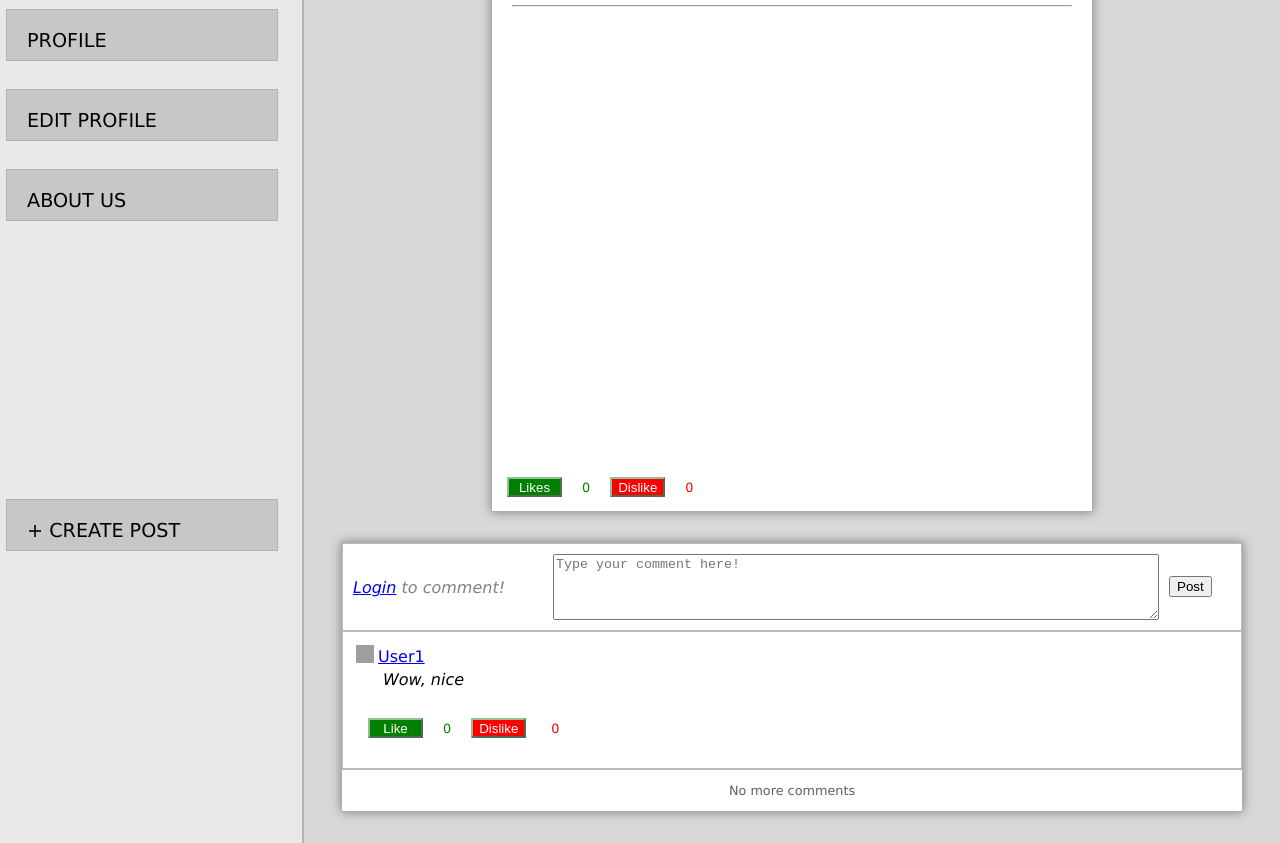
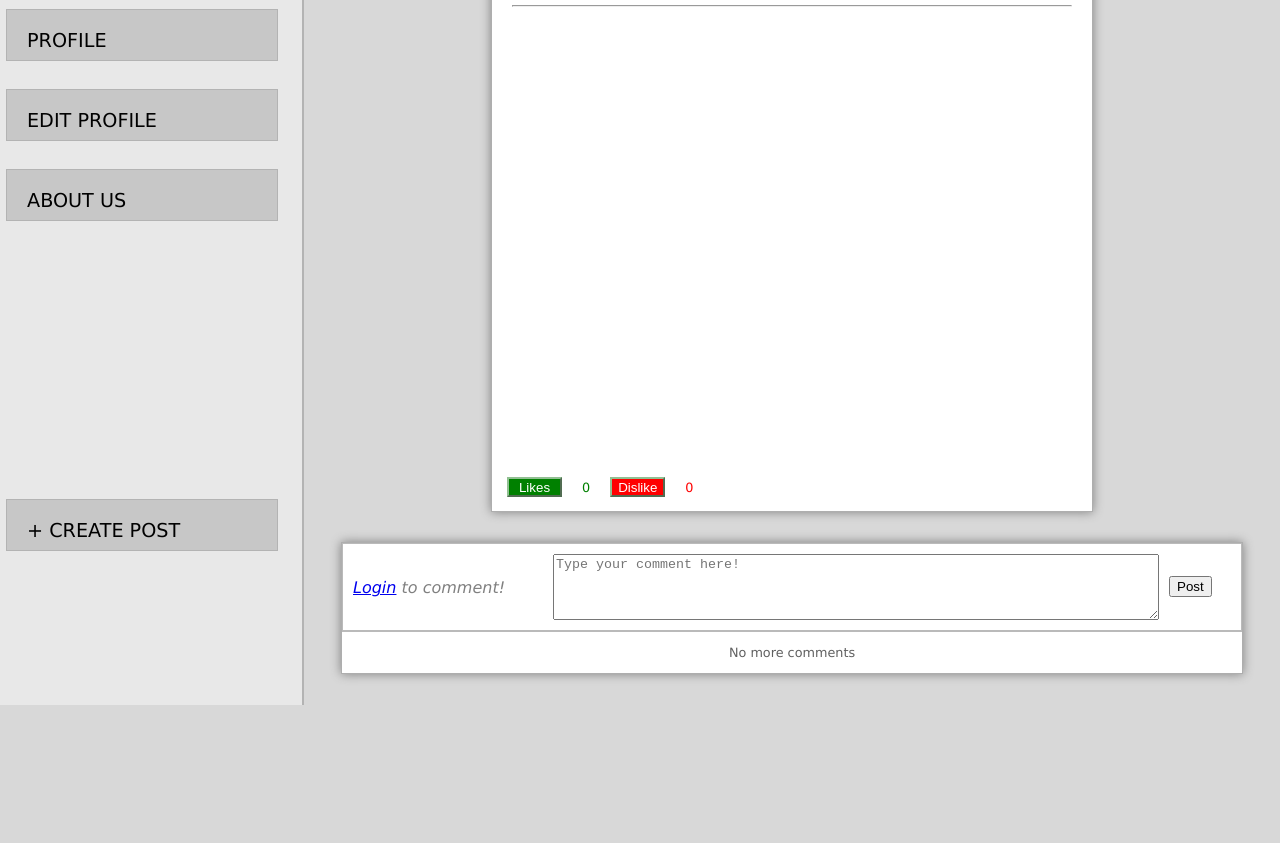
Before and after one commit to JamilSo-cmd/CCAPDEV_MCO, a website: page public/viewpost.html in a window 1280 px wide. Shown: the part 151-994 px from the top of the page. After the commit the page ends 856 px from the top, so only its background shows below. Drawn offline with nearby package versions, Linux system fonts and the light colour scheme; no server answers; grey boxes are pictures that could not be loaded.

Commit message:
changes in comment

```diff
--- a/public/style.css
+++ b/public/style.css
@@ -500,6 +500,12 @@ h1 {
     margin-left: 5px;
 }
 
+#commentTemplate {
+
+    display:none;
+
+}
+
 /**********************************************************************************/
 
 .editButton{
@@ -576,8 +582,9 @@ h1 {
 
 /* user image refit for comments*/
 .commentIcon{
-    width:18px;
-    height:18px
+    width:25px;
+    height:25px;
+    margin-right:10px;
 }
 
 /*div for usernames of commenters*/
--- a/public/viewpost.html
+++ b/public/viewpost.html
@@ -92,17 +92,16 @@
                             <div id="commentTemplate">
                                 <div class="postHeader">
                                     <div class="message">
-
                                         <table>
                                             <tr>
-                                                <td><img src="https://e0.pxfuel.com/wallpapers/547/174/desktop-wallpaper-visartheking-twitter-dog-memes-dog-icon-dog-doggo-meme.jpg" class = "commentIcon"/></td>
-                                                <td><div><a href="profile.html" class="username">User1</a></div></td>
+                                                <td><img class="commentIcon" src="" /></td>
+                                                <td><div><a href="profile.html" class="username"></a></div></td>
                                                 <td><a class="commentDate"></a></td>
                                             </tr>
                                         </table>
                                         <!-- <link to profile later> -->
 
-                                        <div class="comment">Wow, nice</div>
+                                        <div class="comment"></div>
                                         <br>
                                         <!-- <Like,dislike button bar> -->
                                         <div class="reactionbar">
--- a/public/viewpost.js
+++ b/public/viewpost.js
@@ -65,7 +65,6 @@ $(document).ready(function () {
                     console.log(comment);
 
                     const newComment= $("#commentTemplate").clone();
-                    document.getElementById('commentTemplate').remove(); // deletes initial template
                     // fetches user data of the comment author
                     fetch('/userData', {
                         headers: {
@@ -77,6 +76,7 @@ $(document).ready(function () {
                             if (data.length > 0) {
                                 const user = data[0];
 
+                                newComment.attr("id",'');
                                 newComment.find(".commentIcon").attr('src', user.profilePic);
                                 newComment.find(".username").text(user.username);
                             } else {
```
